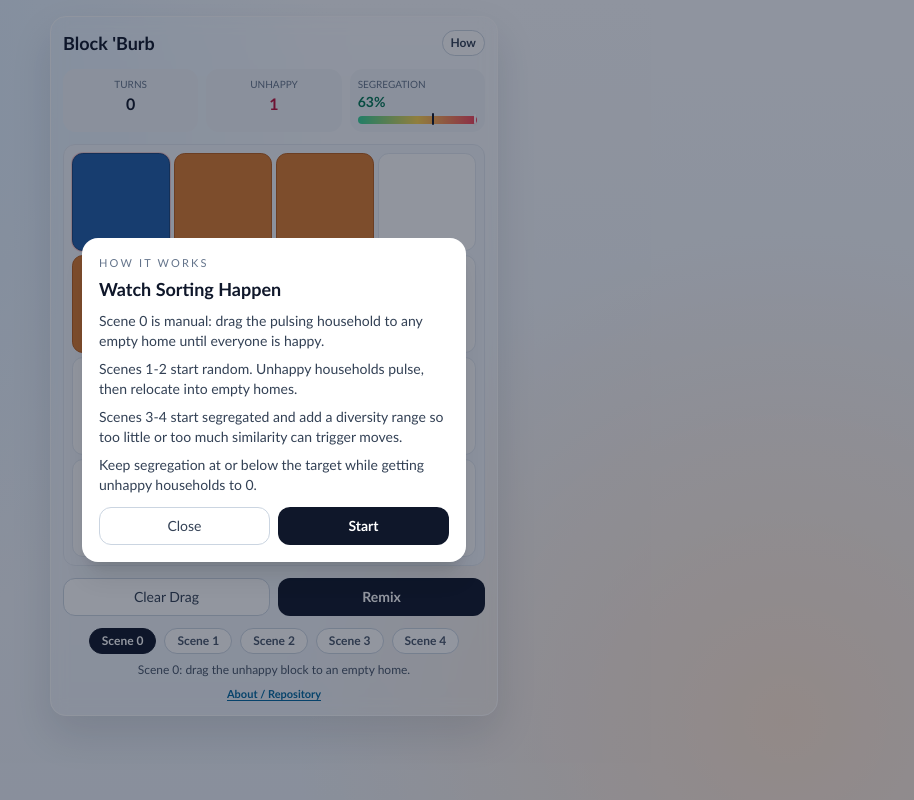
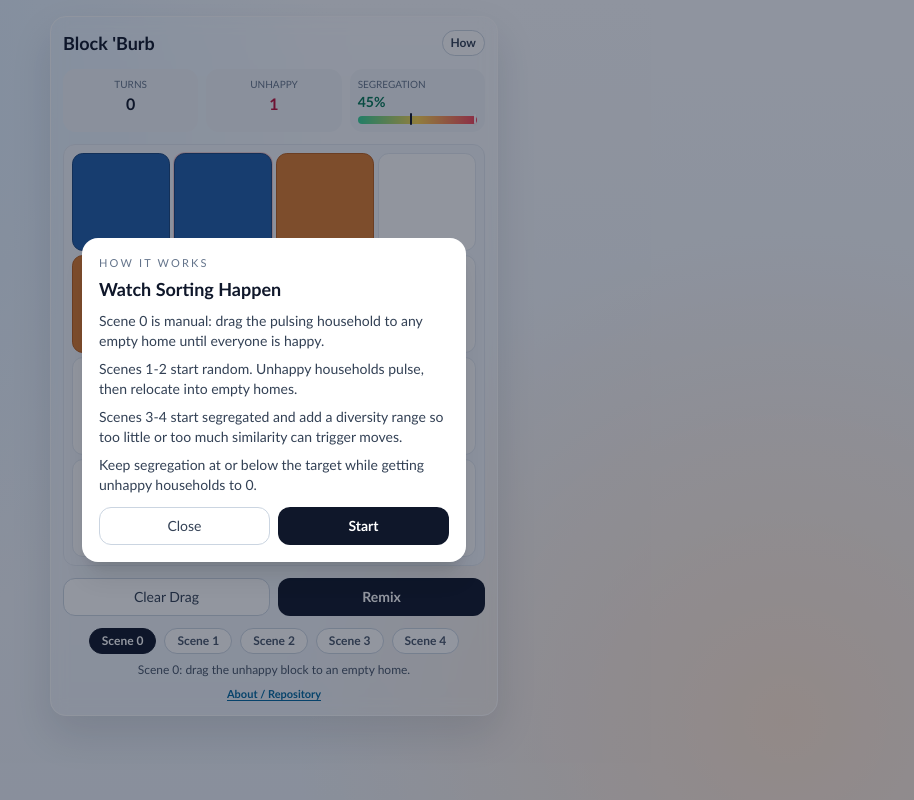
Before and after one commit to professorcaren/block-burb, a React (Vite) app in the folder block-burb-app/: page / in a window 1280 px wide. Shown: the whole page, without its empty margins (366-1280 px from the left). Built offline with nearby package versions, Linux system fonts and the light colour scheme.

Commit message:
Update Scene 0 setup, rename Play to Start, and add Scene 4 empty slider

```diff
--- a/block-burb-app/src/App.tsx
+++ b/block-burb-app/src/App.tsx
@@ -51,10 +51,12 @@ const SCENE_THREE_MAX_DEFAULT = 80
 const SCENE_THREE_MIN_GAP = 5
 const SCENE_FOUR_ID = 4
 const SCENE_FOUR_DEFAULT_BLUE_SHARE = 50
-const SCENE_FOUR_EMPTY_PERCENT = 20
+const SCENE_FOUR_DEFAULT_EMPTY_PERCENT = 20
+const SCENE_FOUR_MIN_EMPTY_PERCENT = 5
+const SCENE_FOUR_MAX_EMPTY_PERCENT = 45
 
 const ROUNDS: RoundConfig[] = [
-  { id: 0, label: 'Scene 0', size: 4, tolerance: 0.26, targetSegregation: 100, blueCount: 1, orangeCount: 4 },
+  { id: 0, label: 'Scene 0', size: 4, tolerance: 0.26, targetSegregation: 100, blueCount: 2, orangeCount: 4 },
   { id: 1, label: 'Scene 1', size: 8, tolerance: 0.26, targetSegregation: 60, blueCount: 24, orangeCount: 20 },
   { id: 2, label: 'Scene 2', size: 8, tolerance: 0.33, targetSegregation: 56, blueCount: 25, orangeCount: 21 },
   { id: 3, label: 'Scene 3', size: 8, tolerance: 0.56, targetSegregation: 52, blueCount: 26, orangeCount: 22 },
@@ -288,49 +290,69 @@ const createSceneZeroBoard = (round: RoundConfig): Board => {
   const board = Array.from({ length: round.size }, () =>
     Array.from({ length: round.size }, () => null as Cell),
   )
-  const variants: Array<{ blue: Position; oranges: Position[] }> = [
+  const variants: Array<{ blues: Position[]; oranges: Position[] }> = [
     {
-      blue: { row: 0, col: 0 },
+      blues: [
+        { row: 0, col: 0 },
+        { row: 0, col: 1 },
+      ],
       oranges: [
+        { row: 0, col: 2 },
         { row: 0, col: 1 },
-        { row: 0, col: 2 },
         { row: 1, col: 0 },
         { row: 1, col: 1 },
+        { row: 1, col: 2 },
       ],
     },
     {
-      blue: { row: 0, col: round.size - 1 },
+      blues: [
+        { row: 0, col: round.size - 1 },
+        { row: 0, col: round.size - 2 },
+      ],
       oranges: [
-        { row: 0, col: round.size - 2 },
         { row: 0, col: round.size - 3 },
+        { row: 1, col: round.size - 3 },
         { row: 1, col: round.size - 1 },
         { row: 1, col: round.size - 2 },
+        { row: 0, col: round.size - 2 },
       ],
     },
     {
-      blue: { row: round.size - 1, col: 0 },
+      blues: [
+        { row: round.size - 1, col: 0 },
+        { row: round.size - 1, col: 1 },
+      ],
       oranges: [
-        { row: round.size - 1, col: 1 },
         { row: round.size - 1, col: 2 },
+        { row: round.size - 2, col: 2 },
         { row: round.size - 2, col: 0 },
         { row: round.size - 2, col: 1 },
+        { row: round.size - 1, col: 1 },
       ],
     },
     {
-      blue: { row: round.size - 1, col: round.size - 1 },
+      blues: [
+        { row: round.size - 1, col: round.size - 1 },
+        { row: round.size - 1, col: round.size - 2 },
+      ],
       oranges: [
-        { row: round.size - 1, col: round.size - 2 },
         { row: round.size - 1, col: round.size - 3 },
+        { row: round.size - 2, col: round.size - 3 },
         { row: round.size - 2, col: round.size - 1 },
         { row: round.size - 2, col: round.size - 2 },
+        { row: round.size - 1, col: round.size - 2 },
       ],
     },
   ]
 
   const variant = variants[Math.floor(Math.random() * variants.length)]
-  board[variant.blue.row][variant.blue.col] = 'blue'
+  for (const blue of variant.blues) {
+    board[blue.row][blue.col] = 'blue'
+  }
   for (const orange of variant.oranges) {
-    board[orange.row][orange.col] = 'orange'
+    if (board[orange.row][orange.col] === null) {
+      board[orange.row][orange.col] = 'orange'
+    }
   }
 
   return board
@@ -424,6 +446,7 @@ function App() {
   const [sceneThreeMinLike, setSceneThreeMinLike] = useState(SCENE_THREE_MIN_DEFAULT)
   const [sceneThreeMaxLike, setSceneThreeMaxLike] = useState(SCENE_THREE_MAX_DEFAULT)
   const [sceneFourBlueShare, setSceneFourBlueShare] = useState(SCENE_FOUR_DEFAULT_BLUE_SHARE)
+  const [sceneFourEmptyPercent, setSceneFourEmptyPercent] = useState(SCENE_FOUR_DEFAULT_EMPTY_PERCENT)
   const [board, setBoard] = useState<Board>(() =>
     createPlayableRoundBoard(
       ROUNDS[0],
@@ -444,8 +467,8 @@ function App() {
   const completionShownRef = useRef(false)
   const round = ROUNDS[roundIndex]
   const activeRound = useMemo(
-    () => roundWithComposition(round, sceneFourBlueShare, SCENE_FOUR_EMPTY_PERCENT),
-    [round, sceneFourBlueShare],
+    () => roundWithComposition(round, sceneFourBlueShare, sceneFourEmptyPercent),
+    [round, sceneFourBlueShare, sceneFourEmptyPercent],
   )
   const effectivePreference = useMemo(
     () => preferenceForRound(activeRound, roundTwoBias, sceneThreeMinLike, sceneThreeMaxLike),
@@ -457,7 +480,7 @@ function App() {
   const segregationNeedleLeft = Math.max(2, Math.min(98, analysis.segregation))
   const targetMarkerLeft = Math.max(2, Math.min(98, activeRound.targetSegregation))
   const sceneZeroActive = round.id === SCENE_ZERO_ID
-  const sceneFourOccupiedPercent = 100 - SCENE_FOUR_EMPTY_PERCENT
+  const sceneFourOccupiedPercent = 100 - sceneFourEmptyPercent
   const sceneFourBluePercent = (sceneFourOccupiedPercent * sceneFourBlueShare) / 100
   const sceneFourOrangePercent = sceneFourOccupiedPercent - sceneFourBluePercent
   const sceneFourOrangeShare = 100 - sceneFourBlueShare
@@ -510,7 +533,7 @@ function App() {
     if (activeRound.id === SCENE_ZERO_ID) {
       setHint('Drag the unhappy block to any empty home.')
     } else if (isDiversityScene(activeRound.id)) {
-      setHint('Segregated start loaded. Press Play to watch reshuffling.')
+      setHint('Segregated start loaded. Press Start to watch reshuffling.')
     } else {
       setHint('Random start loaded. Watch the pulse, then move.')
     }
@@ -524,7 +547,7 @@ function App() {
 
   const loadRound = useCallback((index: number): void => {
     const baseRound = ROUNDS[index]
-    const nextRound = roundWithComposition(baseRound, sceneFourBlueShare, SCENE_FOUR_EMPTY_PERCENT)
+    const nextRound = roundWithComposition(baseRound, sceneFourBlueShare, sceneFourEmptyPercent)
     const nextPreference = preferenceForRound(nextRound, roundTwoBias, sceneThreeMinLike, sceneThreeMaxLike)
     setRoundIndex(index)
     setRunning(false)
@@ -533,7 +556,7 @@ function App() {
     if (nextRound.id === SCENE_ZERO_ID) {
       setHint('Scene 0 ready. Drag the unhappy block to an empty home.')
     } else if (isDiversityScene(nextRound.id)) {
-      setHint(`${nextRound.label} starts segregated. Press Play.`)
+      setHint(`${nextRound.label} starts segregated. Press Start.`)
     } else {
       setHint(`${nextRound.label} ready.`)
     }
@@ -543,7 +566,7 @@ function App() {
     setDragSource(null)
     setDragTargetKey(null)
     completionShownRef.current = false
-  }, [roundTwoBias, sceneFourBlueShare, sceneThreeMaxLike, sceneThreeMinLike])
+  }, [roundTwoBias, sceneFourBlueShare, sceneFourEmptyPercent, sceneThreeMaxLike, sceneThreeMinLike])
 
   const handleSceneZeroDrop = useCallback((target: Position): void => {
     if (!sceneZeroActive || !dragSource) {
@@ -710,6 +733,7 @@ function App() {
                     : streak >= 4
                       ? 'unhappy-pulse-medium'
                       : 'unhappy-pulse-light'
+                const unhappyGlowClass = unhappy ? 'ring-2 ring-rose-400/70 ring-offset-1' : ''
                 const trailClass = moveTrail && (moveTrail.from === key || moveTrail.to === key) ? 'trail-glow tile-pop' : ''
                 const dragClass = isSource
                   ? 'ring-2 ring-slate-900 ring-offset-1'
@@ -719,7 +743,7 @@ function App() {
                 return (
                   <div
                     key={`cell-${rowIndex}-${colIndex}`}
-                    className={`relative aspect-square rounded-md border ${cellClass(cell)} ${pulseClass} ${trailClass} ${dragClass}`}
+                    className={`relative aspect-square rounded-md border ${cellClass(cell)} ${pulseClass} ${unhappyGlowClass} ${trailClass} ${dragClass}`}
                     onPointerDown={(event) => {
                       if (!sceneZeroActive) {
                         return
@@ -772,7 +796,7 @@ function App() {
                 const value = Number(event.target.value)
                 setRoundTwoBias(value)
                 setRunning(false)
-                setHint(`Scene 2 bias set to ${value}%. Remix or press Play.`)
+                setHint(`Scene 2 bias set to ${value}%. Remix or press Start.`)
               }}
               className="mt-1 h-2 w-full cursor-pointer accent-amber-600"
             />
@@ -839,7 +863,7 @@ function App() {
           <div className="mt-3 rounded-lg border border-slate-300 bg-slate-100/80 px-2 py-2">
             <div className="flex items-center justify-between text-[11px] font-semibold text-slate-800">
               <span>orange:blue ratio {sceneFourOrangeShare}:{sceneFourBlueShare}</span>
-              <span>empty {SCENE_FOUR_EMPTY_PERCENT}%</span>
+              <span>empty {sceneFourEmptyPercent}%</span>
             </div>
             <div className="relative mt-2 h-3 overflow-hidden rounded-full border border-slate-300 bg-slate-200">
               <span
@@ -852,8 +876,12 @@ function App() {
               />
               <span
                 className="absolute inset-y-0 right-0 bg-slate-900"
-                style={{ width: `${SCENE_FOUR_EMPTY_PERCENT}%` }}
+                style={{ width: `${sceneFourEmptyPercent}%` }}
               />
+            </div>
+            <div className="mt-2 flex items-center justify-between text-[10px] font-semibold uppercase tracking-[0.1em] text-slate-700">
+              <span>blue share</span>
+              <span>{sceneFourBlueShare}%</span>
             </div>
             <input
               type="range"
@@ -866,16 +894,46 @@ function App() {
                 setSceneFourBlueShare(value)
                 setRunning(false)
                 setTurns(0)
-                const nextRound = roundWithComposition(round, value, SCENE_FOUR_EMPTY_PERCENT)
+                const nextRound = roundWithComposition(round, value, sceneFourEmptyPercent)
                 const nextPreference = preferenceForRound(nextRound, roundTwoBias, sceneThreeMinLike, sceneThreeMaxLike)
                 setBoard(createPlayableRoundBoard(nextRound, nextPreference))
                 setShowRoundSummary(false)
                 setMoveTrail(null)
                 setUnhappyStreaks({})
+                setDragSource(null)
+                setDragTargetKey(null)
                 completionShownRef.current = false
-                setHint(`Scene 4 mix set to ${100 - value}:${value} with ${SCENE_FOUR_EMPTY_PERCENT}% empty.`)
+                setHint(`Scene 4 mix set to ${100 - value}:${value} with ${sceneFourEmptyPercent}% empty.`)
               }}
               className="mt-2 h-2 w-full cursor-pointer accent-slate-700"
+            />
+            <div className="mt-2 flex items-center justify-between text-[10px] font-semibold uppercase tracking-[0.1em] text-slate-700">
+              <span>empty homes</span>
+              <span>{sceneFourEmptyPercent}%</span>
+            </div>
+            <input
+              type="range"
+              min={SCENE_FOUR_MIN_EMPTY_PERCENT}
+              max={SCENE_FOUR_MAX_EMPTY_PERCENT}
+              step={1}
+              value={sceneFourEmptyPercent}
+              onChange={(event) => {
+                const value = Number(event.target.value)
+                setSceneFourEmptyPercent(value)
+                setRunning(false)
+                setTurns(0)
+                const nextRound = roundWithComposition(round, sceneFourBlueShare, value)
+                const nextPreference = preferenceForRound(nextRound, roundTwoBias, sceneThreeMinLike, sceneThreeMaxLike)
+                setBoard(createPlayableRoundBoard(nextRound, nextPreference))
+                setShowRoundSummary(false)
+                setMoveTrail(null)
+                setUnhappyStreaks({})
+                setDragSource(null)
+                setDragTargetKey(null)
+                completionShownRef.current = false
+                setHint(`Scene 4 empty homes set to ${value}%.`)
+              }}
+              className="mt-1 h-2 w-full cursor-pointer accent-slate-700"
             />
           </div>
         )}
@@ -907,7 +965,7 @@ function App() {
               onClick={() => setRunning((value) => !value)}
               className="rounded-xl bg-slate-900 px-3 py-2 text-sm font-semibold text-white"
             >
-              {running ? 'Pause' : 'Play'}
+              {running ? 'Pause' : 'Start'}
             </button>
             <button
               type="button"
@@ -978,7 +1036,7 @@ function App() {
                 onClick={() => {
                   setShowIntro(false)
                   setRunning(false)
-                  setHint('Use Play to watch movement unfold.')
+                  setHint('Use Start to watch movement unfold.')
                 }}
                 className="rounded-xl border border-slate-300 bg-white px-3 py-2 text-sm font-medium text-slate-700"
               >
```
